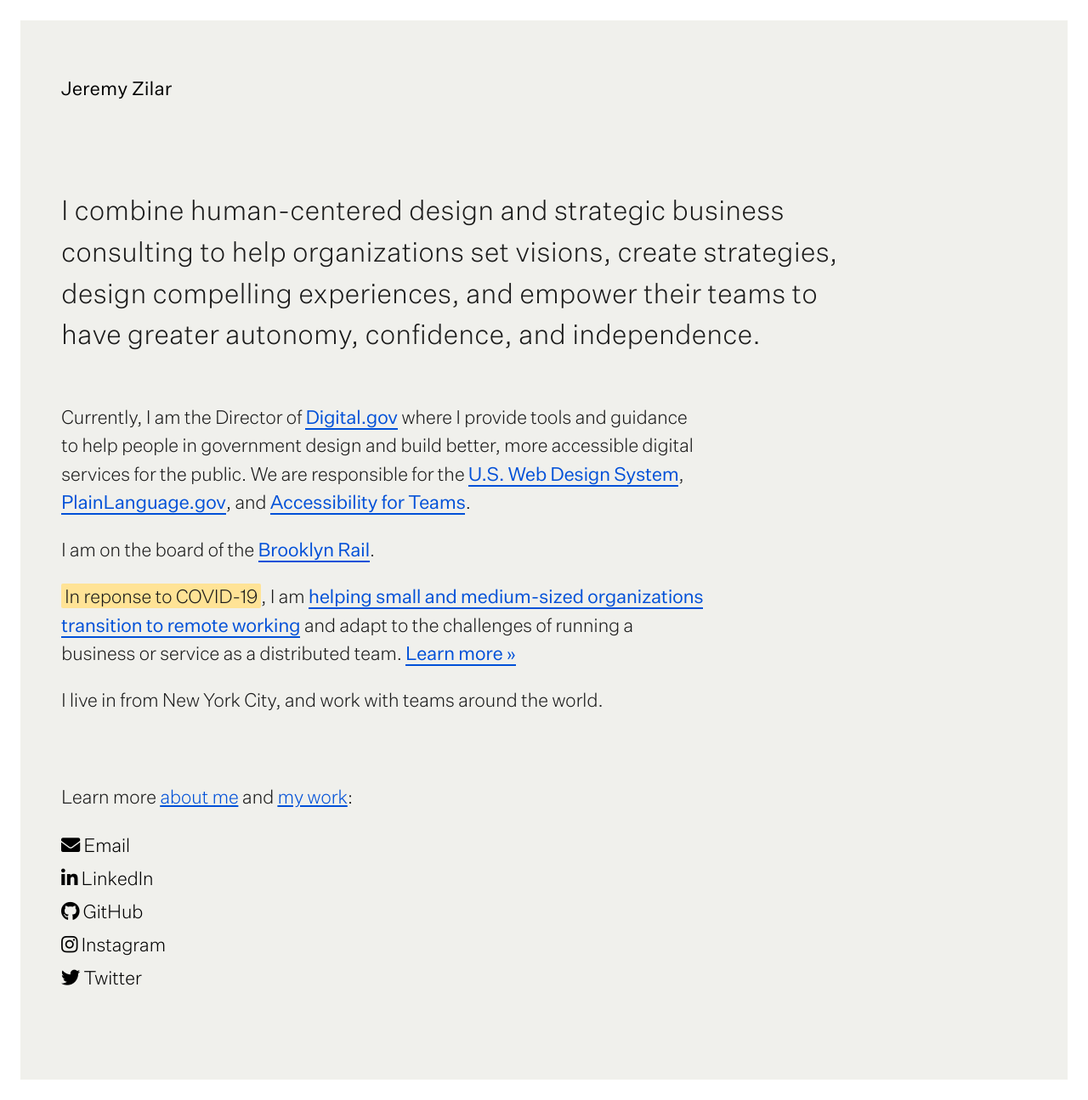
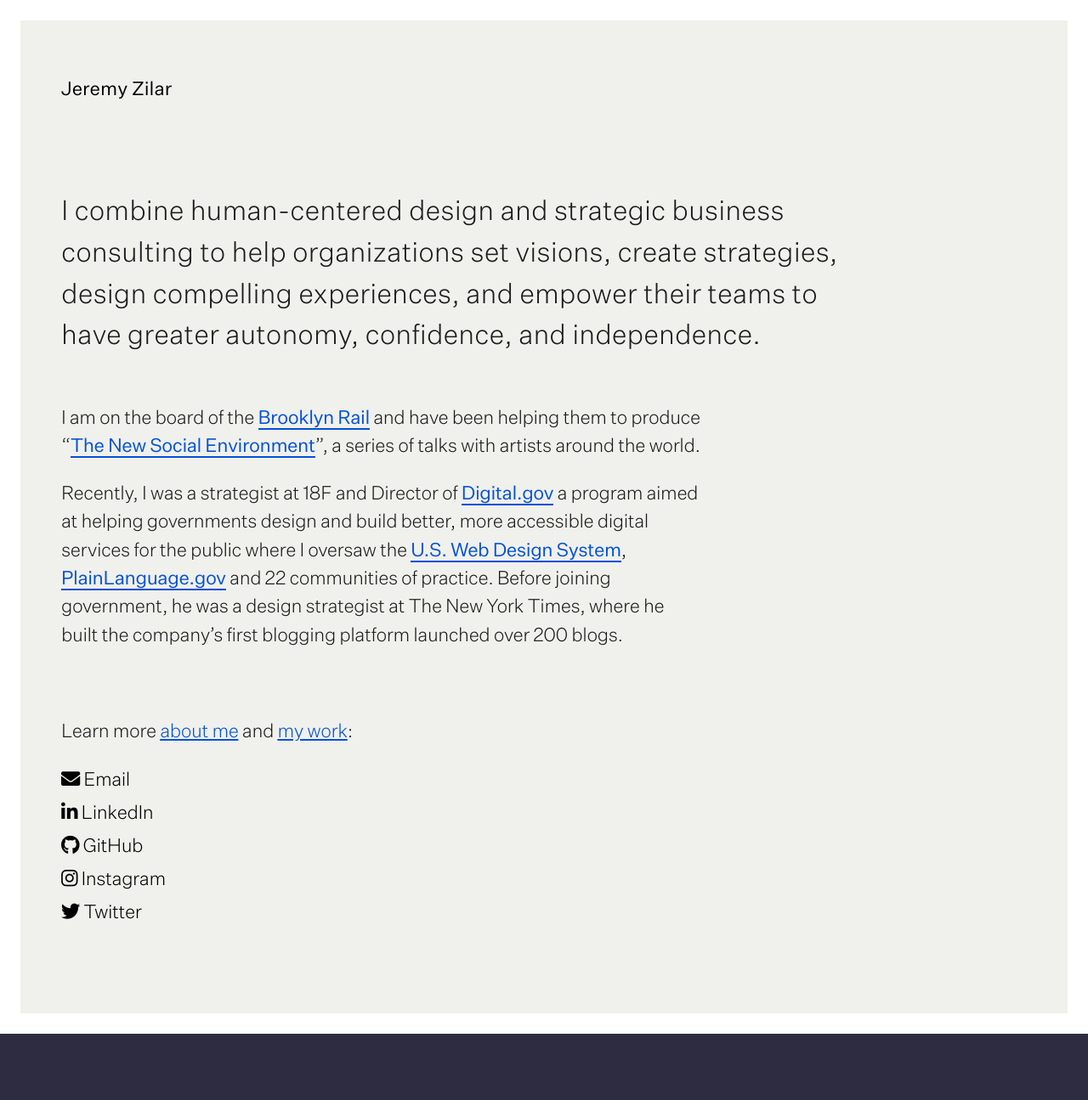
Before and after one commit to jeremyzilar/jeremyzilar.com, a Jekyll site: the page built from index.md, in a window 1280 px wide. Shown: the whole page at 85% size. Built offline with Jekyll 4.4.1, drawn with Linux system fonts in a browser that asks for light colours; nearby versions of some CDN libraries; after the commit the page ends 1217 px from its top, so only the background shows below that.

Commit message:
Update homepage

```diff
--- a/index.md
+++ b/index.md
@@ -4,12 +4,6 @@ title: Jeremy Zilar
 deck: "I combine human-centered design and strategic business consulting to help organizations set visions, create strategies, design compelling experiences, and empower their teams to have greater autonomy, confidence, and independence."
 ---
 
-Currently, I am the Director of [Digital.gov](https://digital.gov/) where I provide tools and guidance to help people in government design and build better, more accessible digital services for the public. We are responsible for the [U.S. Web Design System](https://designsystem.digital.gov/), [PlainLanguage.gov](https://www.plainlanguage.gov/), and [Accessibility for Teams](https://accessibility.digital.gov/).
+I am on the board of the [Brooklyn Rail](https://brooklynrail.org/) and have been helping them to produce "[The New Social Environment](https://brooklynrail.org/events)", a series of talks with artists around the world.
 
-I am on the board of the [Brooklyn Rail](https://brooklynrail.org/).
-
-<span class="highlight">In reponse to COVID-19</span>, I am [helping small and medium-sized organizations transition to remote working](https://remote-team.work/) and adapt to the challenges of running a business or service as a distributed team. [Learn more »](https://remote-team.work/)
-
-
-
-I live in from New York City, and work with teams around the world.
+Recently, I was a strategist at 18F and Director of [Digital.gov](https://digital.gov/) a program aimed at helping governments design and build better, more accessible digital services for the public where I oversaw the [U.S. Web Design System](https://designsystem.digital.gov/), [PlainLanguage.gov](https://www.plainlanguage.gov/) and 22 communities of practice. Before joining government, he was a design strategist at The New York Times, where he built the company's first blogging platform launched over 200 blogs.
```
